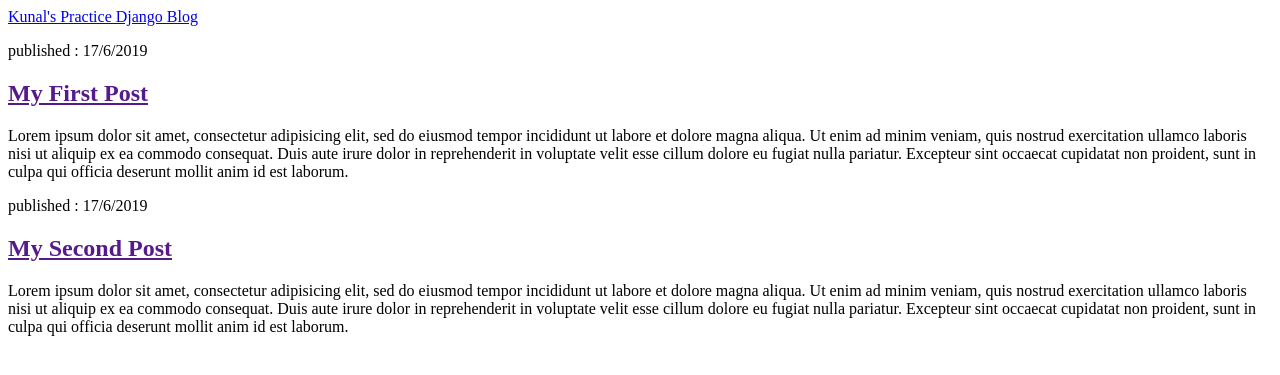
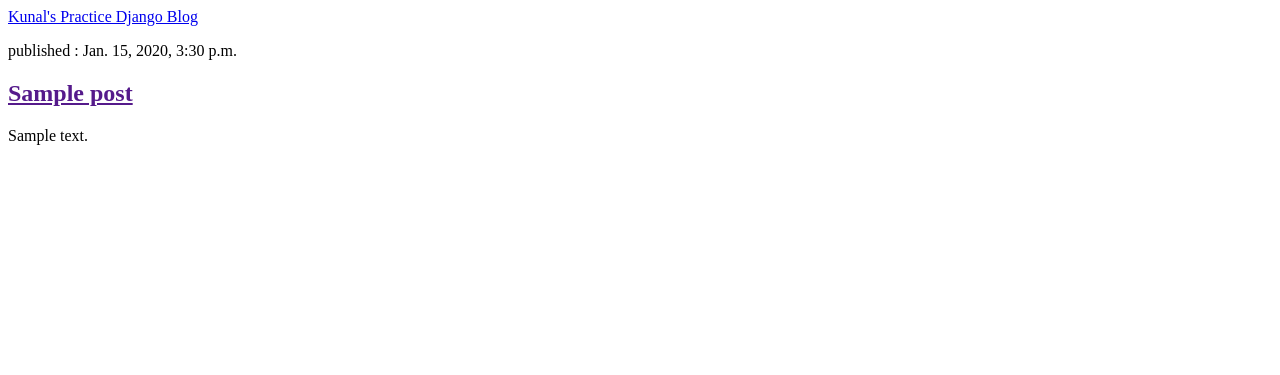
Before and after one commit to imkunals726/my-first-blog, a Django app: template blog/templates/blog/post_list.html in a window 1280 px wide. Shown: the top 375 px of the page. Run offline with Django 3.2, Linux system fonts and the light colour scheme; the template is opened without the code that fills it: values that come from a table or form of the project are taken from there, others are empty; tables that the repository leaves empty hold one stand-in row (values such as "Sample post").

Commit message:
Modified templates to display posts from database

```diff
--- a/blog/templates/blog/post_list.html
+++ b/blog/templates/blog/post_list.html
@@ -5,29 +5,13 @@
 </head>
 <body>
 	<div><a href="/">Kunal's Practice Django Blog</a></div>
-
-	<div>
-		<p>published : 17/6/2019</p>
-		<h2><a href="">My First Post</a></h2>
-		<p>Lorem ipsum dolor sit amet, consectetur adipisicing elit, sed do eiusmod
-		tempor incididunt ut labore et dolore magna aliqua. Ut enim ad minim veniam,
-		quis nostrud exercitation ullamco laboris nisi ut aliquip ex ea commodo
-		consequat. Duis aute irure dolor in reprehenderit in voluptate velit esse
-		cillum dolore eu fugiat nulla pariatur. Excepteur sint occaecat cupidatat non
-		proident, sunt in culpa qui officia deserunt mollit anim id est laborum.</p>
-	</div>
-
-	<div>
-		<p>published : 17/6/2019</p>
-		<h2><a href="">My Second Post</a></h2>
-		<p>Lorem ipsum dolor sit amet, consectetur adipisicing elit, sed do eiusmod
-		tempor incididunt ut labore et dolore magna aliqua. Ut enim ad minim veniam,
-		quis nostrud exercitation ullamco laboris nisi ut aliquip ex ea commodo
-		consequat. Duis aute irure dolor in reprehenderit in voluptate velit esse
-		cillum dolore eu fugiat nulla pariatur. Excepteur sint occaecat cupidatat non
-		proident, sunt in culpa qui officia deserunt mollit anim id est laborum.	</p>
-	</div>
-
+	{% for post in posts %}
+		<div>
+			<p>published : {{ post.published_date }}</p>
+			<h2><a href="">{{ post.title }}</a></h2>
+			<p>{{ post.text }}</p>
+		</div>
+	{% endfor %}
 
 </body>
 </html>
```
Also changed, not shown: blog/views.py (+5 -3 lines).
